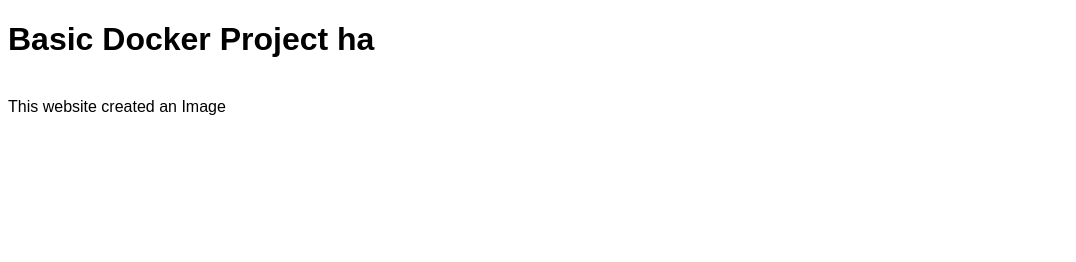
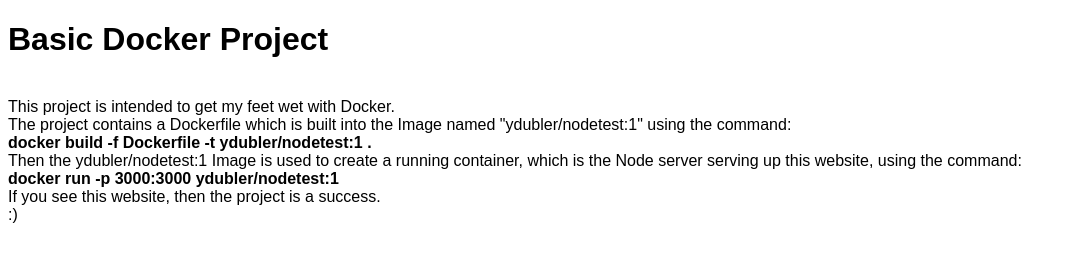
Before and after one commit to maivl/docker-basic, a website built with webpack: page src/index.html in a window 1280 px wide. Shown: the whole page, without its empty margins (0-1076 px from the left). Built offline with nearby package versions, Linux system fonts and the light colour scheme; a web font is replaced by a local one.

Commit message:
Changes related to Docker and fixed the 'start' script in package.json

```diff
--- a/package.json
+++ b/package.json
@@ -4,7 +4,7 @@
   "description": "A basic Vue website.",
   "main": "./src/index.html",
   "scripts": {
-    "start": "node src/server.j",
+    "start": "node src/server.js",
     "build": "webpack",
     "buildStart": "webpack && node ./src/server.js",
     "test": "echo \"Error: no test specified\" && exit 1",
--- a/src/index.html
+++ b/src/index.html
@@ -17,11 +17,22 @@
   </head>
   <body>
       <div id="vue-view">
-        <h1 v-cloak>{{ appName }} ha</h1>
+        <h1 v-cloak>{{ appName }}</h1>
         <br/>
-        <div>This website created an Image </div>
+        <div>This project is intended to get my feet wet with Docker.
+          <br/>
+          The project contains a Dockerfile which is built into the Image named "ydubler/nodetest:1" using the command:
+          <br/>
+          <b>docker build -f Dockerfile -t ydubler/nodetest:1 .</b>
+          <br/>Then the ydubler/nodetest:1 Image is used to create a running container, which is the Node server serving up this website, using the command:
+          <br/>
+          <b>docker run -p 3000:3000 ydubler/nodetest:1</b>
+          <br/>
+          If you see this website, then the project is a success.
+          <br/>
+          :)
+        </div>
       </div>
-
     <script
       type = "text/javascript"
       src = "https://unpkg.com/vue"></script>
```
Also changed, not shown: 2 other files.
